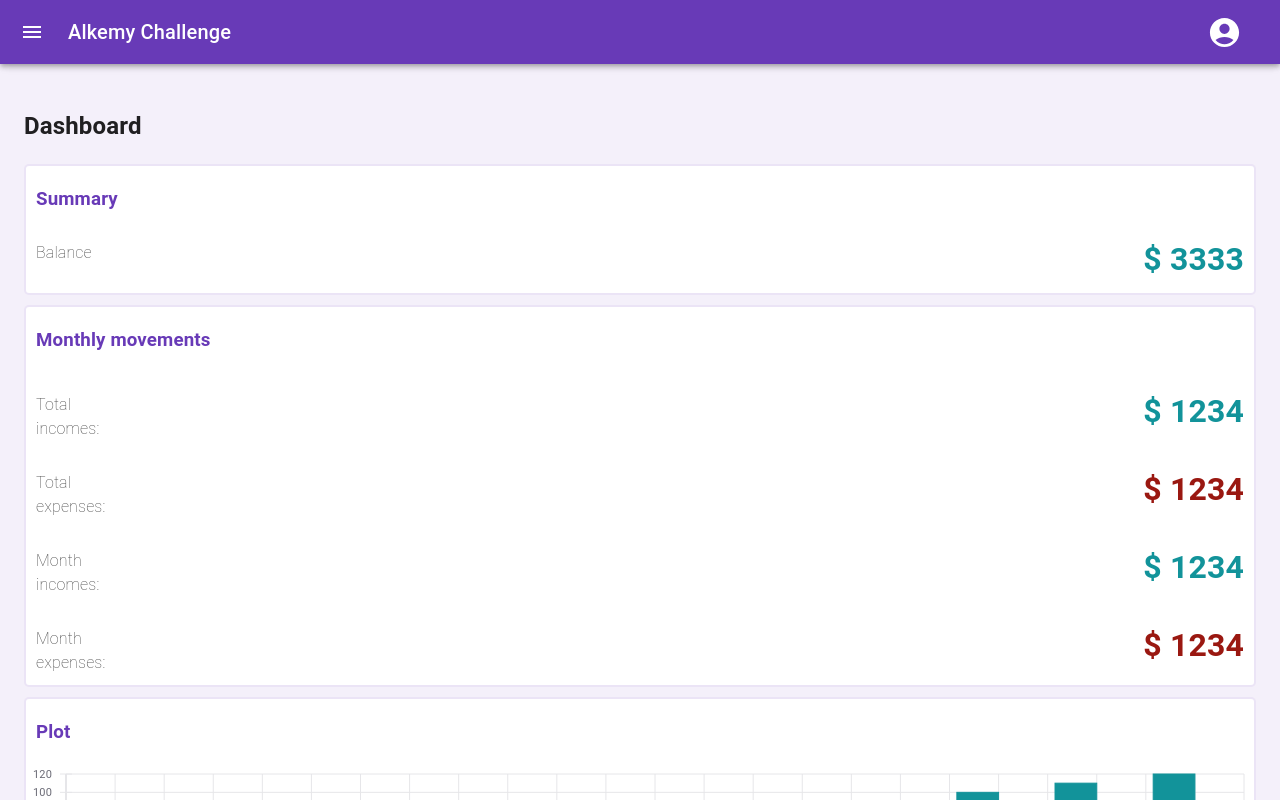
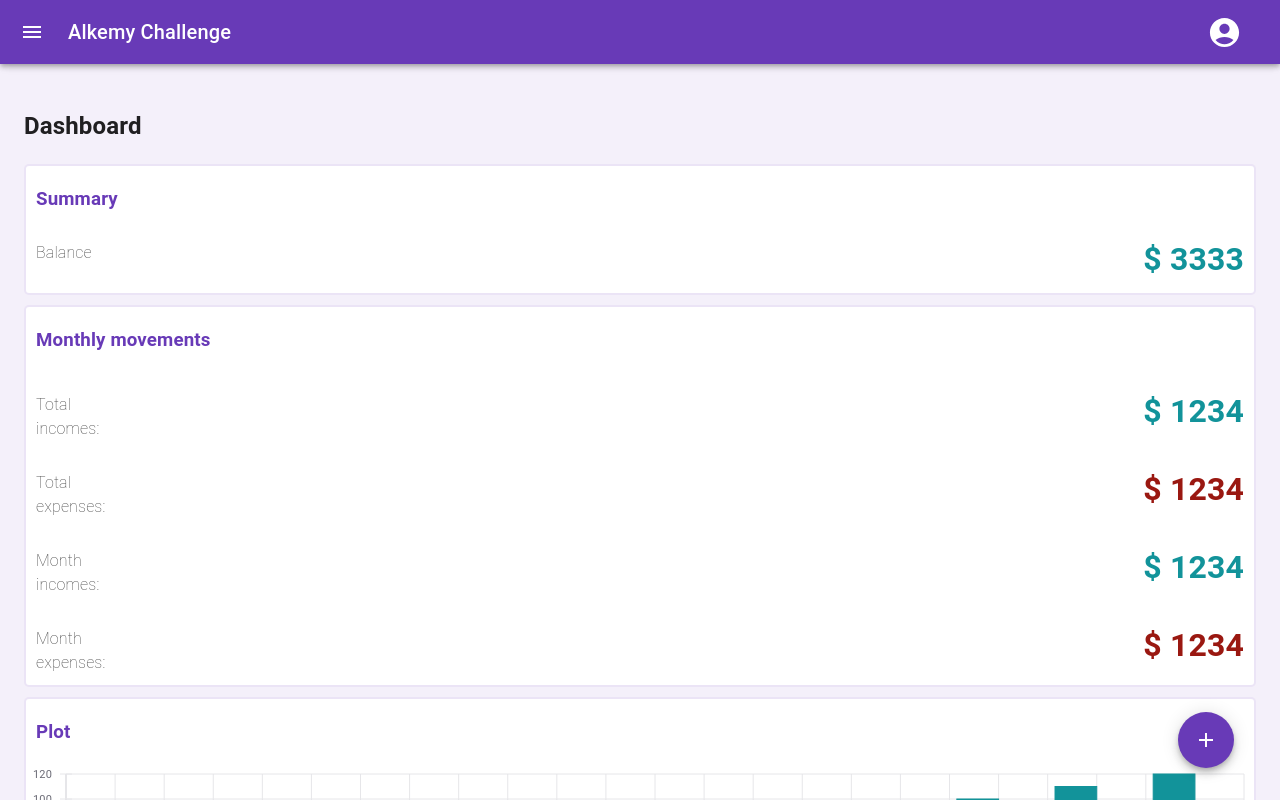
Before and after one commit to germansanz93/alkemy-challenge, a React (Create React App) app in the folder client/alkemy-challenge-client/: page / in a window 1280 px wide. Shown: the top 800 px of the page. Built offline with nearby package versions, Linux system fonts and the light colour scheme.

Commit message:
Added FAB, added minheight to Plot

```diff
--- a/client/alkemy-challenge-client/src/Dashboard.js
+++ b/client/alkemy-challenge-client/src/Dashboard.js
@@ -5,6 +5,7 @@ import '../node_modules/react-vis/dist/style.css';
 
 import Plot from './Plot';
 import Recents from './Recents'
+import FloatingActionButton from './FlotatingActionBtn';
 import styles from './styles/DashboardStyles';
 
 function Dashboard(props) {
@@ -32,6 +33,7 @@ function Dashboard(props) {
         <h3 className={classes.cardTitle}>Recents</h3>
           <Recents/>
       </div>
+      <FloatingActionButton/>
     </div>
   )
 }
--- /dev/null
+++ b/client/alkemy-challenge-client/src/FlotatingActionBtn.js
@@ -0,0 +1,20 @@
+import * as React from 'react';
+import Box from '@mui/material/Box';
+import Fab from '@mui/material/Fab';
+import AddIcon from '@mui/icons-material/Add';
+import withStyles from '@mui/styles/withStyles';
+
+import styles from './styles/FlotatingActionBtnStyles'
+
+function FloatingActionButton(props) {
+  const { classes } = props;
+  return (
+    <Box className={classes.fabBox} sx={{ '& > :not(style)': { m: 1 } }}>
+      <Fab className={classes.floatingBtn} aria-label="add">
+        <AddIcon />
+      </Fab>
+    </Box>
+  );
+}
+
+export default withStyles(styles)(FloatingActionButton);
--- /dev/null
+++ b/client/alkemy-challenge-client/src/styles/FlotatingActionBtnStyles.js
@@ -0,0 +1,11 @@
+export default {
+  fabBox: {
+    position: 'fixed',
+    bottom: '3%',
+    right: '3%',
+  },
+  floatingBtn: {
+    backgroundColor: "#683ab7 !important",
+    color: '#fff !important'
+  }
+}
--- a/client/alkemy-challenge-client/src/styles/PlotStyles.js
+++ b/client/alkemy-challenge-client/src/styles/PlotStyles.js
@@ -1,5 +1,6 @@
 export default {
   barsContainer:{
     height: '20vh',
+    minHeight: '200px'
   }
 }
```
